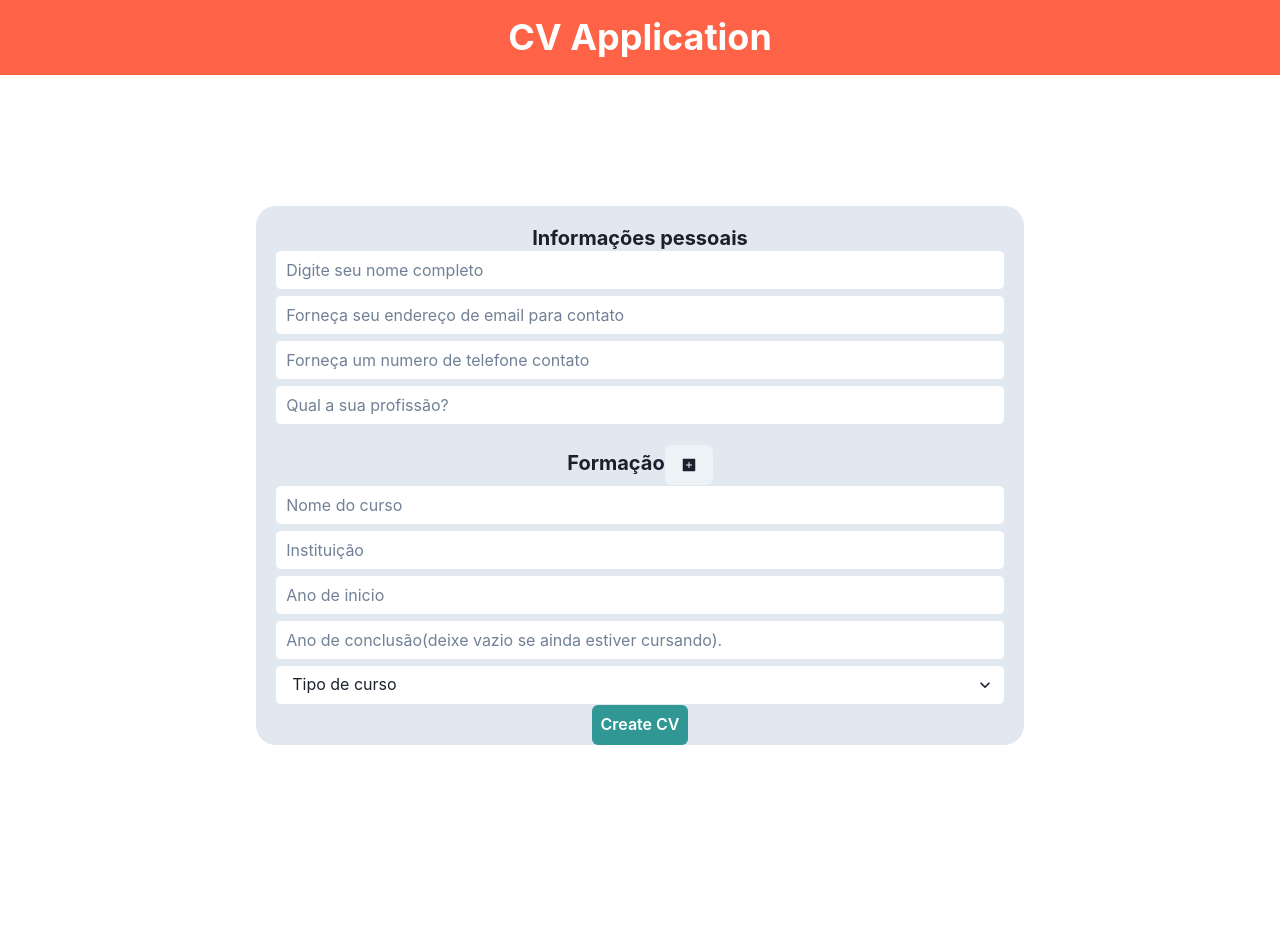
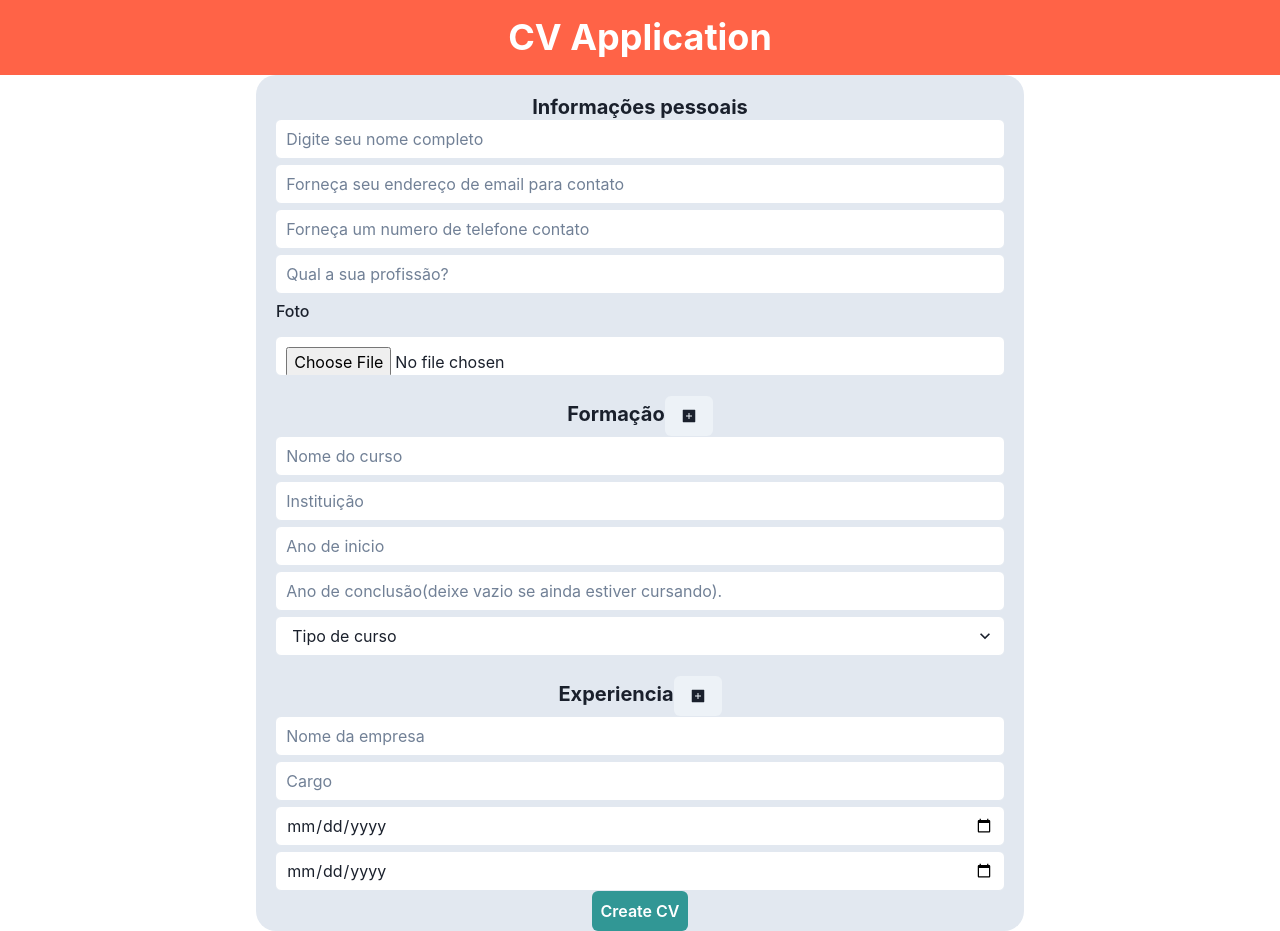
Before and after one commit to brendonn40/CV-Application, a React (Create React App) app: page / in a window 1280 px wide. Before the commit the page ends 875 px from the top, so only its background shows below. Built offline with nearby package versions, Linux system fonts and the light colour scheme.

Commit message:
finished form stuff

```diff
--- a/package.json
+++ b/package.json
@@ -13,6 +13,7 @@
     "react-dom": "^18.2.0",
     "react-icons": "^4.7.1",
     "react-scripts": "^5.0.1",
+    "styled-components": "^5.3.6",
     "web-vitals": "^2.1.4",
     "yup": "^0.32.11"
   },
@@ -41,12 +42,11 @@
     ]
   },
   "devDependencies": {
+    "@types/node": "^12.0.0",
     "@types/react": "^18.0.26",
-  "@types/node": "^12.0.0",
     "@types/react-dom": "^17.0.0",
     "@types/react-router-dom": "^5.1.8",
     "@types/react-virtualized": "^9.21.15",
-  "@types/styled-components": "^5.1.14"
+    "@types/styled-components": "^5.1.26"
   }
-
 }
--- /dev/null
+++ b/src/components/Experiencia.jsx
@@ -0,0 +1,52 @@
+import React from "react";
+import { Input,Flex } from "@chakra-ui/react";
+
+const Experiencia = () => {
+  return (
+    <Flex
+      direction={"column"}
+      justifyContent={"center"}
+      alignItems={"center"}
+      gridGap={"5px"}
+    >
+      <Input
+        name='company'
+        type='text'
+        placeholder='Nome da empresa'
+        isRequired={true}
+        backgroundColor={"white"}
+        padding='10px'
+        width={"95%"}
+      />
+      <Input
+        name='position'
+        placeholder='Cargo'
+        type='text'
+        isRequired={true}
+        backgroundColor={"white"}
+        padding='10px'
+        width={"95%"}
+      />
+
+      <Input
+        name='beginDate'
+        placeholder='Data de inicio'
+        type='date'
+        isRequired={true}
+        backgroundColor={"white"}
+        padding='10px'
+        width={"95%"}
+      />
+      <Input
+        name='endDate'
+        placeholder='Data de saida'
+        type='date'
+        backgroundColor={"white"}
+        padding='10px'
+        width={"95%"}
+      />
+
+    </Flex>
+  );
+};
+export default Experiencia;
--- a/src/components/Form.jsx
+++ b/src/components/Form.jsx
@@ -1,4 +1,5 @@
 import React from "react";
+import styled from "styled-components";
 import {
   Box,
   Button,
@@ -8,12 +9,19 @@ import {
   Center,
   Flex,
 } from "@chakra-ui/react";
+import {
+  FormControl,
+  FormLabel,
+  FormErrorMessage,
+  FormHelperText,
+} from "@chakra-ui/react";
 import Formacao from "./Formacao";
-import { AiFillPlusSquare } from 'react-icons/ai';
+import { AiFillPlusSquare } from "react-icons/ai";
+import Experiencia from "./Experiencia";
 
 const Form = () => {
   return (
-    <VStack as='form' mx='auto' w='60%' h='100vh' justifyContent='center'>
+    <VStack as='form' mx='auto' w='60%'  justifyContent='center'>
       <Box bg='gray.200' w='100%' borderRadius={"20px"}>
         <Heading size='md' mt='20px' textAlign={"center"}>
           Informações pessoais
@@ -30,6 +38,7 @@ const Form = () => {
             backgroundColor={"white"}
             padding='10px'
             width={"95%"}
+            required={true}
           />
           <Input
             name='email'
@@ -40,12 +49,13 @@ const Form = () => {
             width={"95%"}
           />
           <Input
-            name='phone'
+            name='tel'
             placeholder='Forneça um numero de telefone contato'
             type='phone'
             backgroundColor={"white"}
             padding='10px'
             width={"95%"}
+            required={true}
           />
           <Input
             name='profession'
@@ -55,13 +65,33 @@ const Form = () => {
             padding='10px'
             width={"95%"}
           />
+          <FormLabel alignSelf={`flex-start`} ml={'20px'}>Foto</FormLabel>
+
+          <Input
+            name='photo'
+            placeholder='Foto'
+            type='file'
+            backgroundColor={"white"}
+            padding='10px'
+            width={"95%"}
+            accept='image/png, image/jpeg'
+          />
         </Flex>
 
         <Heading size='md' mt='20px' textAlign={"center"}>
           Formação
-          <Button><AiFillPlusSquare/></Button>
+          <Button>
+            <AiFillPlusSquare />
+          </Button>
         </Heading>
         <Formacao />
+        <Heading size='md' mt='20px' textAlign={"center"}>
+          Experiencia
+          <Button>
+            <AiFillPlusSquare />
+          </Button>
+        </Heading>
+        <Experiencia />
         <Center>
           <Button type='submit' variant='solid' p={2} colorScheme='teal'>
             Create CV
@@ -71,4 +101,8 @@ const Form = () => {
     </VStack>
   );
 };
+
+const FileInputWrapper = styled.input`
+  display: none;
+`;
 export default Form;
--- a/src/components/Formacao.jsx
+++ b/src/components/Formacao.jsx
@@ -10,7 +10,7 @@ const Formacao = () => {
       gridGap={"5px"}
     >
       <Input
-        name='curso'
+        name='course'
         type='text'
         placeholder='Nome do curso'
         isRequired={true}
@@ -19,7 +19,7 @@ const Formacao = () => {
         width={"95%"}
       />
       <Input
-        name='escola'
+        name='institution'
         placeholder='Instituição'
         type='text'
         isRequired={true}
@@ -29,7 +29,7 @@ const Formacao = () => {
       />
 
       <Input
-        name='comeco'
+        name='initialYear'
         placeholder='Ano de inicio'
         type='number'
         min='1970'
@@ -40,7 +40,7 @@ const Formacao = () => {
         width={"95%"}
       />
       <Input
-        name='conclusao'
+        name='conclusionYear'
         placeholder='Ano de conclusão(deixe vazio se ainda estiver cursando).'
         type='text'
         backgroundColor={"white"}
```
Also changed, not shown: 1 other file (tests, documents, lock files or other folders). Lines whose indentation alone changed are shown as unchanged.
